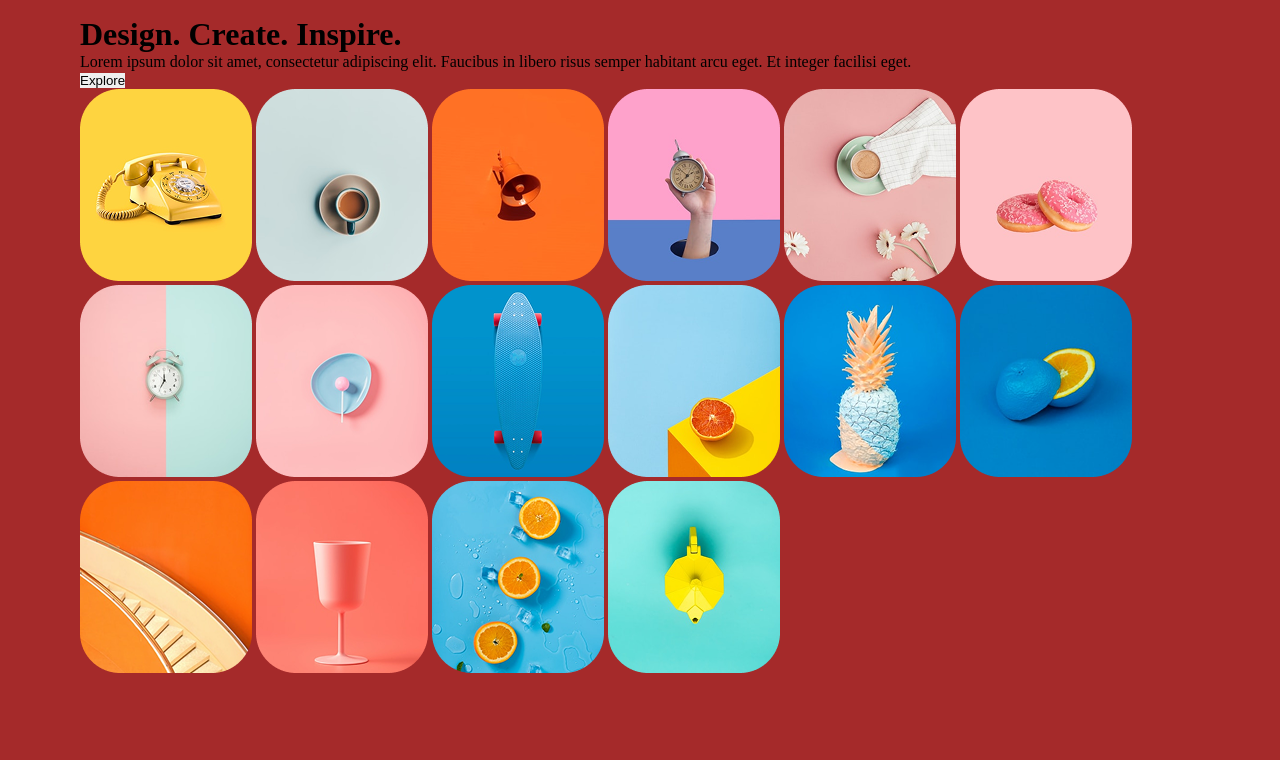
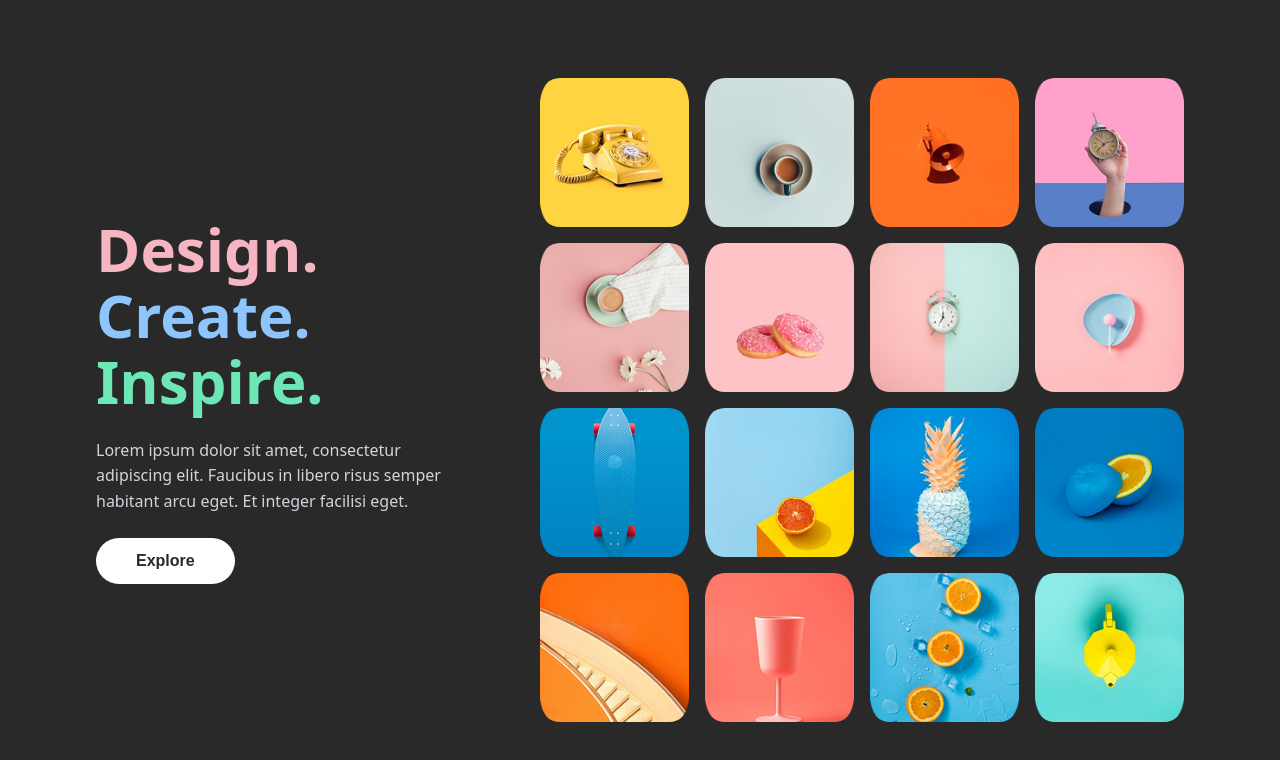
Before and after one commit to yusuf-ndaro/design-10-figma-create-inspire, a plain HTML site: page index.html in a window 1280 px wide. Drawn offline with Linux system fonts and the light colour scheme.

Commit message:
update css

```diff
--- a/css/styles.css
+++ b/css/styles.css
@@ -1,24 +1,80 @@
-*{
-box-sizing: border-box;
-border: 0;
-margin: 0;
-padding: 0;
-}
-img{
-max-width: 100%;
-height: auto;
-}
-.card{
-width: 90%;
-margin-inline: auto;
-padding: 1rem;
-direction: flex;
+* {
+  box-sizing: border-box;
+  border: 0;
+  margin: 0;
+  padding: 0;
 }
 
-body{
-background-color: brown;
+body {
+  background-color: #292929; /* Dark charcoal background from the design */
+  color: #ffffff;
+  font-family: system-ui, -apple-system, sans-serif;
+  min-height: 100vh;
+  display: flex;
+  align-items: center;
 }
 
-.column-01{
+.card {
+  width: 90%;
+  max-width: 1200px;
+  margin-inline: auto;
+  padding: 2rem;
+  display: flex;             /* Fixes "direction: flex" */
+  align-items: center;       /* Vertically centers the left text with the grid */
+  justify-content: space-between;
+  gap: 4rem;
+}
 
+/* --- Column 1: Left Text --- */
+.column-01 {
+  flex: 1;                   /* Takes up the left side */
+  max-width: 380px;          /* Keeps paragraph wrapping naturally without <br> */
+  display: flex;
+  flex-direction: column;
+  align-items: flex-start;   /* Prevents the button from stretching full-width */
+  gap: 1.5rem;
 }
+
+.column-01 h1 {
+  font-size: 3.75rem;
+  font-weight: 800;
+  line-height: 1.1;
+  display: flex;
+  flex-direction: column;    /* Stacks the three words vertically */
+}
+
+.word-pink { color: #f6b6c1; }
+.word-blue { color: #8ec5fc; }
+.word-teal { color: #6ee7b7; }
+
+.column-01 p {
+  color: #d1d5db;
+  font-size: 1rem;
+  line-height: 1.6;
+}
+
+button {
+  background-color: #ffffff;
+  color: #292929;
+  font-weight: 600;
+  font-size: 1rem;
+  padding: 14px 40px;
+  border-radius: 999px;      /* Full pill shape */
+  cursor: pointer;
+}
+
+/* --- Column 2: 4x4 Image Grid --- */
+.image-grid {
+  flex: 1.3;                 /* Gives the grid slightly more width than text */
+  display: grid;
+  grid-template-columns: repeat(4, 1fr); /* 4 equal columns */
+  gap: 1rem;                 /* Even spacing between all tiles */
+}
+
+.image-grid img {
+  width: 100%;
+  aspect-ratio: 1 / 1;       /* Forces every tile into a perfect square */
+  object-fit: cover;         /* Prevents stretching if source photos aren't square */
+  border-radius: 20px;       /* Matches the rounded corners on every tile */
+  display: block;
+}
```
